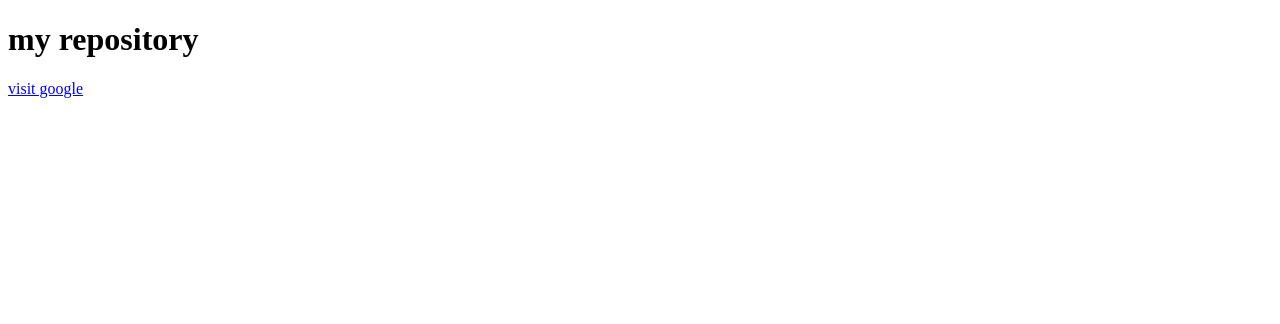
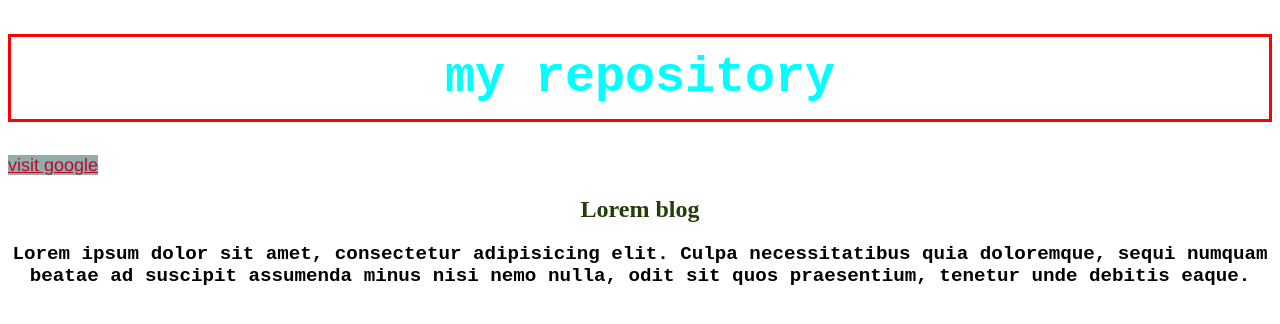
Before and after one commit to atikbd-dev/second-repo, a plain HTML site: page index.html in a window 1280 px wide. Drawn offline with Linux system fonts and the light colour scheme.

Commit message:
add-external-style-css

```diff
--- a/index.html
+++ b/index.html
@@ -5,9 +5,12 @@
     <meta http-equiv="X-UA-Compatible" content="IE=edge">
     <meta name="viewport" content="width=device-width, initial-scale=1.0">
     <title>frist repository</title>
+     <link rel="stylesheet" href="style.css">
 </head>
 <body>
     <h1>my repository</h1>
-    <a target="_blank" href="https://www.google.com/">visit google</a>
+    <a id="google" target="_blank" href="https://www.google.com/">visit google</a>
+<h2>Lorem blog</h2>
+    <p>Lorem ipsum dolor sit amet, consectetur adipisicing elit. Culpa necessitatibus quia doloremque, sequi numquam beatae ad suscipit assumenda minus nisi nemo nulla, odit sit quos praesentium, tenetur unde debitis eaque.</p>
 </body>
 </html>
--- /dev/null
+++ b/style.css
@@ -0,0 +1,28 @@
+h1{
+    color: aqua;
+    font-family: 'Courier New', Courier, monospace;
+    font-size:50px;
+    border: solid red;
+    padding: 1%;
+    text-align: center;
+
+   }
+   #google{
+    color: rgb(186, 8, 44);
+    font-family: 'Franklin Gothic Medium', 'Arial Narrow', Arial, sans-serif;
+    font-size: large;
+    background-color: rgb(145, 173, 169);
+
+   }
+   p{
+    color: black;
+    font-family: 'Courier New', Courier, monospace;
+    font-size: larger;
+    font-weight: 800;
+    text-align: center;
+   }
+   h2{
+    color: rgb(36, 61, 11);
+    text-align: center;
+
+   }
```
